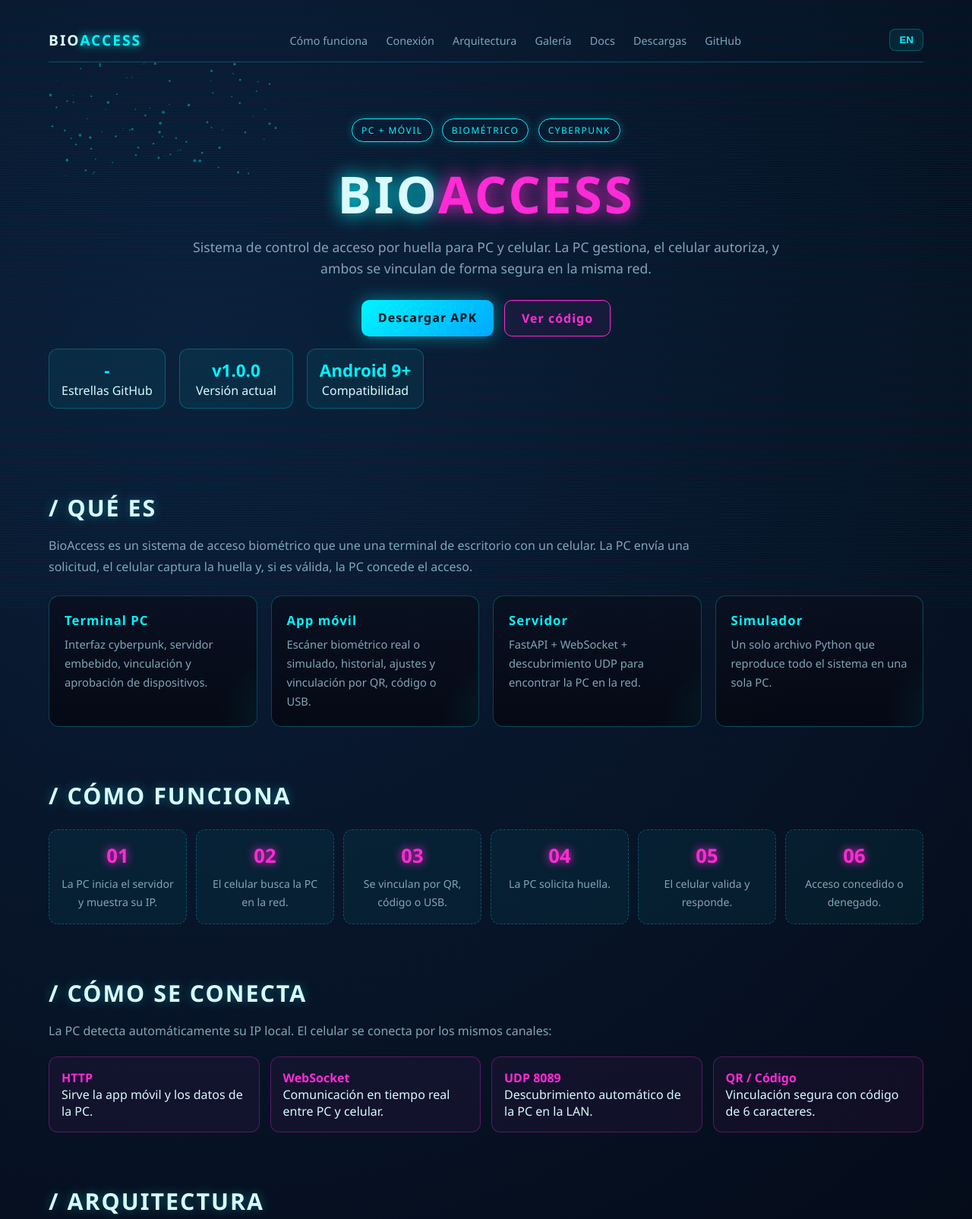
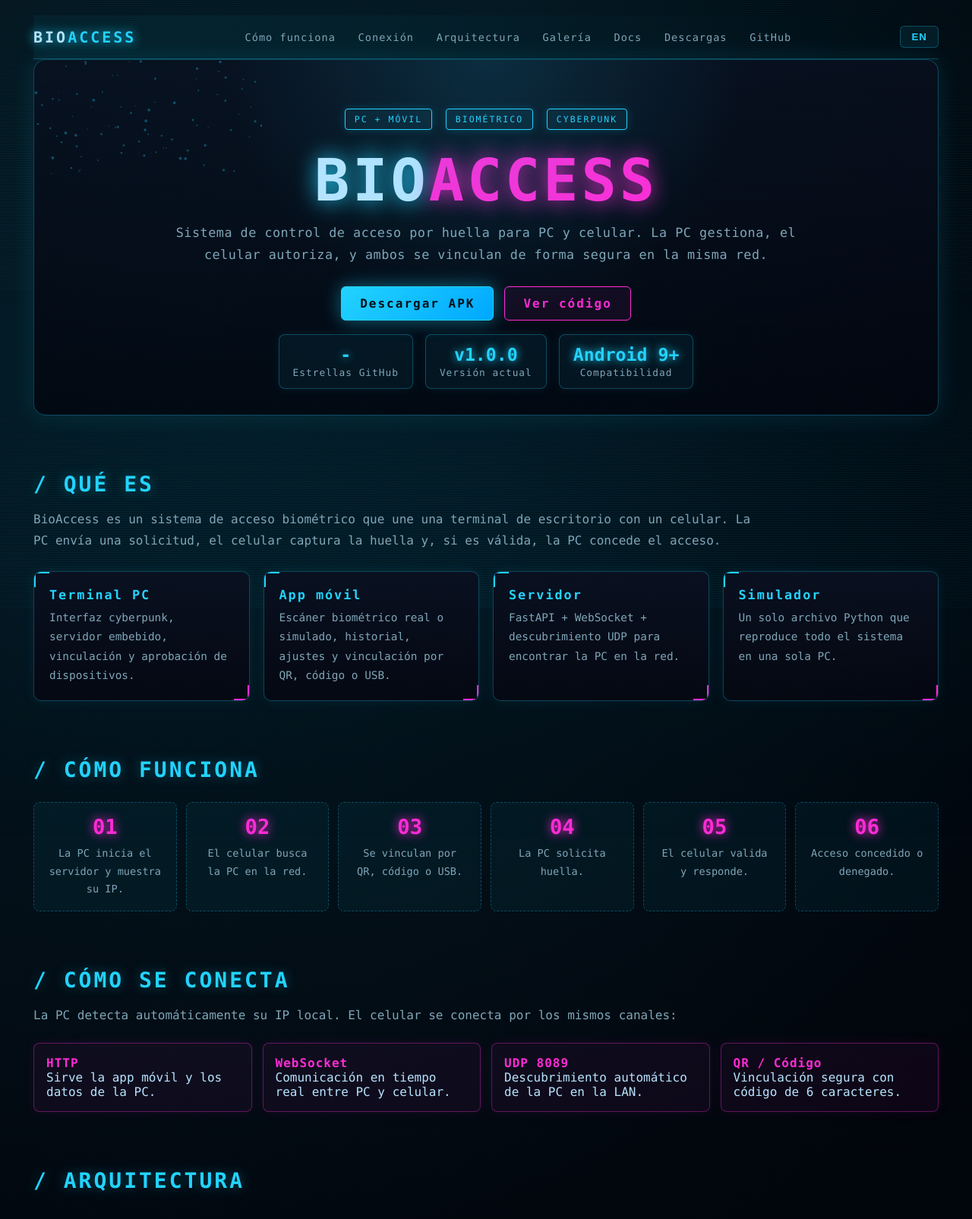
Before and after one commit to brayanortiz906-lab/BioAccess, a plain HTML site: page docs/index.html in a window 1280 px wide. Shown: the top 1605 px of the page at 76% size. Drawn offline with Linux system fonts and the light colour scheme; no server answers.

Commit message:
Redesign GitHub Pages to match BioAccess cyberpunk UI

```diff
--- a/docs/index.html
+++ b/docs/index.html
@@ -19,79 +19,100 @@
 <meta name="twitter:description" content="Control de acceso por huella para PC y celular con interfaz cyberpunk.">
 <meta name="twitter:image" content="https://brayanortiz906-lab.github.io/BioAccess/assets/pc-terminal.png">
 <style>
-:root{--bg:#030712;--panel:#0a1020;--neon:#00f5ff;--magenta:#ff2bd6;--green:#39ff14;--text:#d9faff;--muted:#7fa6b8;--border:rgba(0,245,255,.25);--danger:#ff5f56}
+:root{
+  --bg:#01040a;--panel:#0a1020;--panel2:#050a14;--neon:#22d3ff;--magenta:#ff2bd6;--green:#2dffb0;
+  --orange:#ff9a1f;--red:#ff3b5c;--text:#b8e4ff;--muted:#7fa6b8;--border:rgba(34,211,255,.28);
+  --danger:#ff5f56;--glow:0 0 18px rgba(34,211,255,.35)
+}
 *{box-sizing:border-box}
-html,body{margin:0;padding:0;background:radial-gradient(circle at 20% 10%,#0b1f3a 0%,#030712 45%),radial-gradient(circle at 80% 80%,#1a0b2e 0%,#030712 50%);color:var(--text);font-family:'Segoe UI',system-ui,sans-serif;min-height:100vh;overflow-x:hidden}
-body::before{content:'';position:fixed;inset:0;background:repeating-linear-gradient(0deg,rgba(0,245,255,.03) 0 1px,transparent 1px 3px);pointer-events:none;z-index:0}
-.wrap{position:relative;z-index:1;max-width:1200px;margin:0 auto;padding:24px}
-nav{display:flex;justify-content:space-between;align-items:center;padding:14px 0;border-bottom:1px solid var(--border);flex-wrap:wrap;gap:10px}
-.logo{font-weight:900;letter-spacing:2px;font-size:1.2rem}.logo span{color:var(--neon);text-shadow:0 0 12px var(--neon)}
-.navlinks a{color:var(--muted);text-decoration:none;margin:0 10px;font-size:.9rem}.navlinks a:hover{color:var(--neon)}
-.lang-btn{background:rgba(0,245,255,.08);border:1px solid var(--border);color:var(--neon);padding:6px 12px;border-radius:8px;cursor:pointer;font-weight:700}
-.hero{padding:70px 0 40px;text-align:center;position:relative}
-#particles{position:absolute;inset:0;opacity:.55;pointer-events:none}
-.badge{display:inline-block;padding:6px 12px;border:1px solid var(--neon);border-radius:999px;color:var(--neon);font-size:.75rem;letter-spacing:1.5px;margin:4px;box-shadow:0 0 12px rgba(0,245,255,.25)}
-h1{font-size:clamp(2.2rem,6vw,4.2rem);margin:18px 0 10px;letter-spacing:3px;text-shadow:0 0 24px var(--neon)}
-h1 span{color:var(--magenta);text-shadow:0 0 24px var(--magenta)}
-.lead{max-width:780px;margin:0 auto;color:var(--muted);font-size:1.1rem;line-height:1.6;min-height:3.2em}
+html,body{margin:0;padding:0;background:var(--bg);color:var(--text);font-family:Consolas,'Courier New',monospace;min-height:100vh;overflow-x:hidden}
+body{background:
+  radial-gradient(circle at 18% 8%,rgba(34,211,255,.12) 0%,transparent 34%),
+  radial-gradient(circle at 82% 85%,rgba(255,43,214,.10) 0%,transparent 38%),
+  linear-gradient(180deg,#01040a 0%,#02060f 100%)}
+body::before{content:'';position:fixed;inset:0;background:
+  repeating-linear-gradient(0deg,rgba(34,211,255,.035) 0 1px,transparent 1px 3px),
+  linear-gradient(90deg,transparent 0,rgba(34,211,255,.02) 50%,transparent 100%);pointer-events:none;z-index:0}
+body::after{content:'';position:fixed;inset:0;background:
+  linear-gradient(180deg,transparent 0%,rgba(34,211,255,.04) 50%,transparent 100%);
+  animation:scan 7s linear infinite;pointer-events:none;z-index:0;opacity:.5}
+@keyframes scan{0%{transform:translateY(-100%)}100%{transform:translateY(100%)}}
+.wrap{position:relative;z-index:1;max-width:1240px;margin:0 auto;padding:20px 24px}
+nav{display:flex;justify-content:space-between;align-items:center;padding:14px 0;border-bottom:1px solid var(--border);flex-wrap:wrap;gap:10px;background:linear-gradient(90deg,rgba(34,211,255,.05),transparent)}
+.logo{font-weight:900;letter-spacing:3px;font-size:1.25rem;text-shadow:0 0 14px var(--neon)}.logo span{color:var(--neon)}
+.navlinks a{color:var(--muted);text-decoration:none;margin:0 10px;font-size:.85rem;letter-spacing:1px}.navlinks a:hover{color:var(--neon);text-shadow:0 0 10px var(--neon)}
+.lang-btn{background:rgba(34,211,255,.08);border:1px solid var(--border);color:var(--neon);padding:6px 14px;border-radius:6px;cursor:pointer;font-weight:700;letter-spacing:1px}
+.lang-btn:hover{box-shadow:var(--glow)}
+.hero{padding:60px 0 34px;text-align:center;position:relative;border:1px solid var(--border);border-radius:16px;background:linear-gradient(180deg,rgba(10,16,32,.75),rgba(2,6,15,.85));box-shadow:0 0 34px rgba(34,211,255,.12);overflow:hidden}
+#particles{position:absolute;inset:0;opacity:.45;pointer-events:none}
+.hero::before{content:'';position:absolute;inset:0;background:radial-gradient(circle at 50% 0%,rgba(34,211,255,.14),transparent 45%);pointer-events:none}
+.badge{display:inline-block;padding:6px 12px;border:1px solid var(--neon);border-radius:4px;color:var(--neon);font-size:.72rem;letter-spacing:2px;margin:4px;background:rgba(34,211,255,.06);box-shadow:0 0 12px rgba(34,211,255,.18)}
+h1{font-size:clamp(2.4rem,7vw,4.8rem);margin:18px 0 10px;letter-spacing:4px;text-shadow:0 0 28px var(--neon);font-weight:900}
+h1 span{color:var(--magenta);text-shadow:0 0 28px var(--magenta)}
+.lead{max-width:820px;margin:0 auto;color:var(--muted);font-size:1.05rem;line-height:1.7;min-height:3.2em;letter-spacing:.5px}
 .cta{margin-top:28px;display:flex;gap:14px;justify-content:center;flex-wrap:wrap}
-.btn{padding:12px 22px;border-radius:10px;text-decoration:none;font-weight:700;letter-spacing:1px;transition:.2s;display:inline-block;border:none;cursor:pointer}
-.btn.primary{background:linear-gradient(135deg,var(--neon),#00a8ff);color:#001018;box-shadow:0 0 22px rgba(0,245,255,.45)}
+.btn{padding:12px 24px;border-radius:6px;text-decoration:none;font-weight:700;letter-spacing:2px;transition:.2s;display:inline-block;border:1px solid transparent;cursor:pointer;font-family:inherit}
+.btn.primary{background:linear-gradient(135deg,var(--neon),#00a8ff);color:#001018;box-shadow:0 0 24px rgba(34,211,255,.45);border-color:var(--neon)}
 .btn.ghost{border:1px solid var(--magenta);color:var(--magenta);background:rgba(255,43,214,.06)}
-.btn:hover{transform:translateY(-2px)}
-.section{margin:70px 0}
-.section h2{font-size:1.9rem;letter-spacing:2px;margin-bottom:10px;text-shadow:0 0 14px rgba(0,245,255,.35)}
-.section p{color:var(--muted);line-height:1.7;max-width:900px}
-.grid{display:grid;grid-template-columns:repeat(auto-fit,minmax(250px,1fr));gap:18px;margin-top:24px}
-.card{background:linear-gradient(180deg,rgba(10,16,32,.9),rgba(5,8,18,.9));border:1px solid var(--border);border-radius:14px;padding:20px;position:relative;overflow:hidden;transition:.25s}
-.card::after{content:'';position:absolute;inset:auto -40% -40% auto;width:160px;height:160px;background:radial-gradient(circle,var(--neon) 0%,transparent 70%);opacity:.08}
-.card:hover{transform:translateY(-4px);border-color:var(--neon);box-shadow:0 0 24px rgba(0,245,255,.2)}
-.card h3{margin:0 0 8px;color:var(--neon);font-size:1.05rem;letter-spacing:1px}
-.card p{margin:0;font-size:.92rem}
-.flow{display:grid;grid-template-columns:repeat(auto-fit,minmax(180px,1fr));gap:12px;margin-top:24px}
-.step{background:rgba(0,245,255,.05);border:1px dashed var(--border);border-radius:12px;padding:16px;text-align:center}
-.step .n{font-size:1.6rem;font-weight:900;color:var(--magenta);text-shadow:0 0 12px var(--magenta)}
-.step p{margin:8px 0 0;font-size:.88rem;color:var(--muted)}
-.proto{display:grid;grid-template-columns:repeat(auto-fit,minmax(220px,1fr));gap:14px;margin-top:20px}
-.proto .p{background:rgba(255,43,214,.05);border:1px solid rgba(255,43,214,.3);border-radius:12px;padding:16px}
-.proto .p b{color:var(--magenta)}
-.mocks{display:grid;grid-template-columns:1.2fr .8fr;gap:24px;margin-top:24px;align-items:center}
-.term{background:#02060f;border:1px solid var(--neon);border-radius:12px;padding:14px;font-family:Consolas,monospace;font-size:.85rem;box-shadow:0 0 28px rgba(0,245,255,.25)}
-.term .bar{display:flex;gap:6px;margin-bottom:10px}.dot{width:10px;height:10px;border-radius:50%}
+.btn:hover{transform:translateY(-2px);box-shadow:0 0 28px rgba(34,211,255,.35)}
+.section{margin:74px 0;position:relative}
+.section h2{font-size:1.75rem;letter-spacing:3px;margin-bottom:10px;text-shadow:0 0 16px rgba(34,211,255,.35);color:var(--neon)}
+.section p{color:var(--muted);line-height:1.75;max-width:960px}
+.grid{display:grid;grid-template-columns:repeat(auto-fit,minmax(250px,1fr));gap:18px;margin-top:26px}
+.card{background:linear-gradient(180deg,rgba(10,16,32,.92),rgba(5,8,18,.92));border:1px solid var(--border);border-radius:10px;padding:20px;position:relative;overflow:hidden;transition:.25s;box-shadow:0 0 18px rgba(34,211,255,.08)}
+.card::before{content:'';position:absolute;top:0;left:0;width:18px;height:18px;border-top:2px solid var(--neon);border-left:2px solid var(--neon)}
+.card::after{content:'';position:absolute;bottom:0;right:0;width:18px;height:18px;border-bottom:2px solid var(--magenta);border-right:2px solid var(--magenta)}
+.card:hover{transform:translateY(-4px);border-color:var(--neon);box-shadow:0 0 26px rgba(34,211,255,.22)}
+.card h3{margin:0 0 8px;color:var(--neon);font-size:1.05rem;letter-spacing:2px}
+.card p{margin:0;font-size:.9rem;color:var(--muted)}
+.flow{display:grid;grid-template-columns:repeat(auto-fit,minmax(170px,1fr));gap:12px;margin-top:26px}
+.step{background:rgba(34,211,255,.05);border:1px dashed var(--border);border-radius:8px;padding:16px;text-align:center;position:relative}
+.step .n{font-size:1.7rem;font-weight:900;color:var(--magenta);text-shadow:0 0 14px var(--magenta)}
+.step p{margin:8px 0 0;font-size:.85rem;color:var(--muted)}
+.proto{display:grid;grid-template-columns:repeat(auto-fit,minmax(220px,1fr));gap:14px;margin-top:22px}
+.proto .p{background:rgba(255,43,214,.05);border:1px solid rgba(255,43,214,.35);border-radius:8px;padding:16px;box-shadow:0 0 16px rgba(255,43,214,.08)}
+.proto .p b{color:var(--magenta);letter-spacing:1px}
+.mocks{display:grid;grid-template-columns:1.15fr .85fr;gap:26px;margin-top:26px;align-items:center}
+.term{background:#02060f;border:1px solid var(--neon);border-radius:10px;padding:14px;font-family:Consolas,monospace;font-size:.85rem;box-shadow:0 0 30px rgba(34,211,255,.25);position:relative}
+.term::before{content:'// TERMINAL PC';position:absolute;top:-12px;left:16px;background:var(--bg);padding:0 8px;color:var(--neon);font-size:.75rem;letter-spacing:2px}
+.term .bar{display:flex;gap:6px;margin-bottom:12px}.dot{width:10px;height:10px;border-radius:50%}
 .red{background:#ff5f56}.yel{background:#ffbd2e}.grn{background:#27c93f}
-.term .line{color:var(--green)}.term .line span{color:var(--neon)}
-.phone{width:220px;margin:0 auto;background:#050a14;border:2px solid var(--magenta);border-radius:28px;padding:14px;box-shadow:0 0 28px rgba(255,43,214,.3)}
-.phone .screen{background:linear-gradient(180deg,#0a1020,#02060f);border-radius:18px;padding:14px;height:300px;overflow:hidden}
-.phone .title{color:var(--magenta);font-size:.8rem;letter-spacing:1px;margin-bottom:10px}
-.phone .hud{height:120px;border:1px solid var(--border);border-radius:10px;margin-bottom:10px;background:radial-gradient(circle,#00f5ff22,transparent)}
-.phone .btn{background:var(--neon);color:#001018;padding:8px;border-radius:8px;text-align:center;font-size:.75rem;font-weight:700}
-.links a{color:var(--neon);text-decoration:none;display:block;margin:6px 0}.links a:hover{text-decoration:underline}
-.gallery{display:grid;grid-template-columns:repeat(auto-fit,minmax(260px,1fr));gap:16px;margin-top:20px}
-.gallery img{width:100%;border-radius:12px;border:1px solid var(--border);cursor:pointer;transition:.2s;loading:lazy}
-.gallery img:hover{transform:scale(1.02);border-color:var(--neon);box-shadow:0 0 18px rgba(0,245,255,.25)}
-.lightbox{position:fixed;inset:0;background:rgba(2,6,15,.92);display:none;align-items:center;justify-content:center;z-index:50;padding:20px}
-.lightbox img{max-width:92vw;max-height:88vh;border-radius:12px;border:1px solid var(--neon);box-shadow:0 0 40px rgba(0,245,255,.35)}
-.lightbox .close{position:absolute;top:18px;right:24px;color:var(--neon);font-size:2rem;cursor:pointer}
-.stats{display:flex;gap:18px;flex-wrap:wrap;margin-top:16px}
-.stat{background:rgba(0,245,255,.06);border:1px solid var(--border);border-radius:12px;padding:12px 16px;min-width:150px}
-.stat b{color:var(--neon);font-size:1.4rem;display:block}
-.arch svg{width:100%;height:auto}
-.arch .node{fill:rgba(10,16,32,.9);stroke:var(--neon);stroke-width:2}
+.term .line{color:var(--green);line-height:1.8}.term .line span{color:var(--neon)}
+.phone{width:230px;margin:0 auto;background:#050a14;border:2px solid var(--magenta);border-radius:30px;padding:16px;box-shadow:0 0 32px rgba(255,43,214,.32);position:relative}
+.phone::before{content:'';position:absolute;top:10px;left:50%;transform:translateX(-50%);width:70px;height:4px;border-radius:2px;background:rgba(255,43,214,.4)}
+.phone .screen{background:linear-gradient(180deg,#0a1020,#02060f);border-radius:20px;padding:16px;height:320px;overflow:hidden;border:1px solid rgba(34,211,255,.18)}
+.phone .title{color:var(--magenta);font-size:.82rem;letter-spacing:2px;margin-bottom:12px;text-shadow:0 0 10px var(--magenta)}
+.phone .hud{height:130px;border:1px solid var(--border);border-radius:12px;margin-bottom:12px;background:radial-gradient(circle at 50% 50%,rgba(34,211,255,.18),transparent 70%);position:relative;overflow:hidden}
+.phone .hud::after{content:'';position:absolute;inset:0;background:repeating-linear-gradient(0deg,rgba(34,211,255,.08) 0 1px,transparent 1px 4px);animation:scan 3s linear infinite}
+.phone .btn{background:linear-gradient(135deg,var(--neon),#00a8ff);color:#001018;padding:10px;border-radius:6px;text-align:center;font-size:.75rem;font-weight:900;letter-spacing:1px;box-shadow:0 0 16px rgba(34,211,255,.3)}
+.links a{color:var(--neon);text-decoration:none;display:block;margin:6px 0;letter-spacing:.5px}.links a:hover{text-decoration:underline;text-shadow:0 0 8px var(--neon)}
+.gallery{display:grid;grid-template-columns:repeat(auto-fit,minmax(260px,1fr));gap:16px;margin-top:22px}
+.gallery img{width:100%;border-radius:8px;border:1px solid var(--border);cursor:pointer;transition:.2s;background:var(--panel2);padding:4px}
+.gallery img:hover{transform:scale(1.02);border-color:var(--neon);box-shadow:0 0 20px rgba(34,211,255,.28)}
+.lightbox{position:fixed;inset:0;background:rgba(2,6,15,.94);display:none;align-items:center;justify-content:center;z-index:50;padding:20px;backdrop-filter:blur(4px)}
+.lightbox img{max-width:92vw;max-height:88vh;border-radius:10px;border:1px solid var(--neon);box-shadow:0 0 44px rgba(34,211,255,.4)}
+.lightbox .close{position:absolute;top:18px;right:24px;color:var(--neon);font-size:2rem;cursor:pointer;text-shadow:0 0 14px var(--neon)}
+.stats{display:flex;gap:16px;flex-wrap:wrap;margin-top:18px;justify-content:center}
+.stat{background:rgba(34,211,255,.06);border:1px solid var(--border);border-radius:8px;padding:12px 18px;min-width:150px;text-align:center;box-shadow:0 0 16px rgba(34,211,255,.08)}
+.stat b{color:var(--neon);font-size:1.45rem;display:block;text-shadow:0 0 12px var(--neon)}
+.stat span{color:var(--muted);font-size:.8rem;letter-spacing:1px}
+.arch svg{width:100%;height:auto;filter:drop-shadow(0 0 18px rgba(34,211,255,.18))}
+.arch .node{fill:rgba(10,16,32,.92);stroke:var(--neon);stroke-width:2}
 .arch .label{fill:var(--text);font-size:14px;font-family:Consolas,monospace}
-.arch .line{stroke:var(--magenta);stroke-width:2;stroke-dasharray:6 6;animation:dash 2s linear infinite}
-@keyframes dash{to{stroke-dashoffset:-24}}
-details{background:rgba(0,245,255,.04);border:1px solid var(--border);border-radius:12px;padding:12px 16px;margin:10px 0}
-details summary{cursor:pointer;color:var(--neon);font-weight:700}
-details pre{white-space:pre-wrap;color:var(--muted);font-size:.85rem;margin-top:10px}
+.arch .line{stroke:var(--magenta);stroke-width:2.5;stroke-dasharray:7 7;animation:dash 1.8s linear infinite}
+@keyframes dash{to{stroke-dashoffset:-28}}
+details{background:rgba(34,211,255,.04);border:1px solid var(--border);border-radius:8px;padding:12px 16px;margin:10px 0}
+details summary{cursor:pointer;color:var(--neon);font-weight:700;letter-spacing:1px}
+details pre{white-space:pre-wrap;color:var(--muted);font-size:.84rem;margin-top:10px;line-height:1.6}
 .tabs{display:flex;gap:8px;margin:14px 0;flex-wrap:wrap}
-.tabbtn{background:rgba(0,245,255,.06);border:1px solid var(--border);color:var(--muted);padding:8px 14px;border-radius:8px;cursor:pointer}
-.tabbtn.active{color:var(--neon);border-color:var(--neon);box-shadow:0 0 12px rgba(0,245,255,.2)}
+.tabbtn{background:rgba(34,211,255,.06);border:1px solid var(--border);color:var(--muted);padding:8px 16px;border-radius:6px;cursor:pointer;letter-spacing:1px;font-family:inherit}
+.tabbtn.active{color:var(--neon);border-color:var(--neon);box-shadow:0 0 14px rgba(34,211,255,.22)}
 .tabpanel{display:none}.tabpanel.active{display:block}
-.download-card{background:linear-gradient(180deg,rgba(10,16,32,.9),rgba(5,8,18,.9));border:1px solid var(--border);border-radius:14px;padding:20px;margin-top:16px}
-.download-card code{color:var(--green);font-family:Consolas,monospace;font-size:.85rem}
-footer{margin:70px 0 20px;text-align:center;color:var(--muted);font-size:.85rem;border-top:1px solid var(--border);padding-top:20px}
-@media(max-width:760px){.mocks{grid-template-columns:1fr}.hero{padding:40px 0 20px}}
-@media (prefers-reduced-motion: reduce){.arch .line{animation:none}#particles{display:none}}
+.download-card{background:linear-gradient(180deg,rgba(10,16,32,.92),rgba(5,8,18,.92));border:1px solid var(--border);border-radius:10px;padding:22px;margin-top:18px;box-shadow:0 0 20px rgba(34,211,255,.08)}
+.download-card code{color:var(--green);font-family:Consolas,monospace;font-size:.84rem;text-shadow:0 0 8px rgba(45,255,176,.25)}
+footer{margin:74px 0 20px;text-align:center;color:var(--muted);font-size:.82rem;border-top:1px solid var(--border);padding-top:22px;letter-spacing:1px}
+@media(max-width:860px){.mocks{grid-template-columns:1fr}.hero{padding:42px 0 24px}.wrap{padding:16px}}
+@media (prefers-reduced-motion: reduce){.arch .line,body::after,.phone .hud::after{animation:none}#particles{display:none}}
 </style>
 </head>
 <body>
@@ -326,7 +347,6 @@ function applyLang() {
 }
 document.getElementById('langBtn').addEventListener('click', () => { lang = lang === 'es' ? 'en' : 'es'; applyLang(); });
 
-// typing effect
 const typingEl = document.getElementById('typing');
 const typingText = i18n.es.typing;
 let ti = 0;
@@ -335,7 +355,6 @@ function type() {
 }
 type();
 
-// particles
 const canvas = document.getElementById('particles');
 const ctx = canvas.getContext('2d');
 let parts = [];
@@ -350,14 +369,13 @@ function drawParts() {
     p.x+=p.vx; p.y+=p.vy;
     if (p.x<0||p.x>canvas.width) p.vx*=-1;
     if (p.y<0||p.y>canvas.height) p.vy*=-1;
-    ctx.beginPath(); ctx.arc(p.x,p.y,p.r,0,Math.PI*2); ctx.fillStyle='rgba(0,245,255,.7)'; ctx.fill();
+    ctx.beginPath(); ctx.arc(p.x,p.y,p.r,0,Math.PI*2); ctx.fillStyle='rgba(34,211,255,.7)'; ctx.fill();
   });
   requestAnimationFrame(drawParts);
 }
 resize(); initParts(); drawParts();
 window.addEventListener('resize',()=>{resize();initParts();});
 
-// tabs
 document.querySelectorAll('.tabbtn').forEach(btn=>{
   btn.addEventListener('click',()=>{
     document.querySelectorAll('.tabbtn').forEach(b=>b.classList.remove('active'));
@@ -367,7 +385,6 @@ document.querySelectorAll('.tabbtn').forEach(btn=>{
   });
 });
 
-// lightbox
 const lb = document.getElementById('lightbox');
 const lbImg = document.getElementById('lbImg');
 document.querySelectorAll('.gallery img').forEach(img=>{
@@ -376,7 +393,6 @@ document.querySelectorAll('.gallery img').forEach(img=>{
 document.getElementById('lbClose').addEventListener('click',()=>{lb.style.display='none';});
 lb.addEventListener('click',e=>{if(e.target===lb) lb.style.display='none';});
 
-// github stars
 fetch('https://api.github.com/repos/brayanortiz906-lab/BioAccess')
   .then(r=>r.json()).then(j=>{ const s=document.getElementById('stars'); if (s && typeof j.stargazers_count==='number') s.textContent=j.stargazers_count; })
   .catch(()=>{});
```
